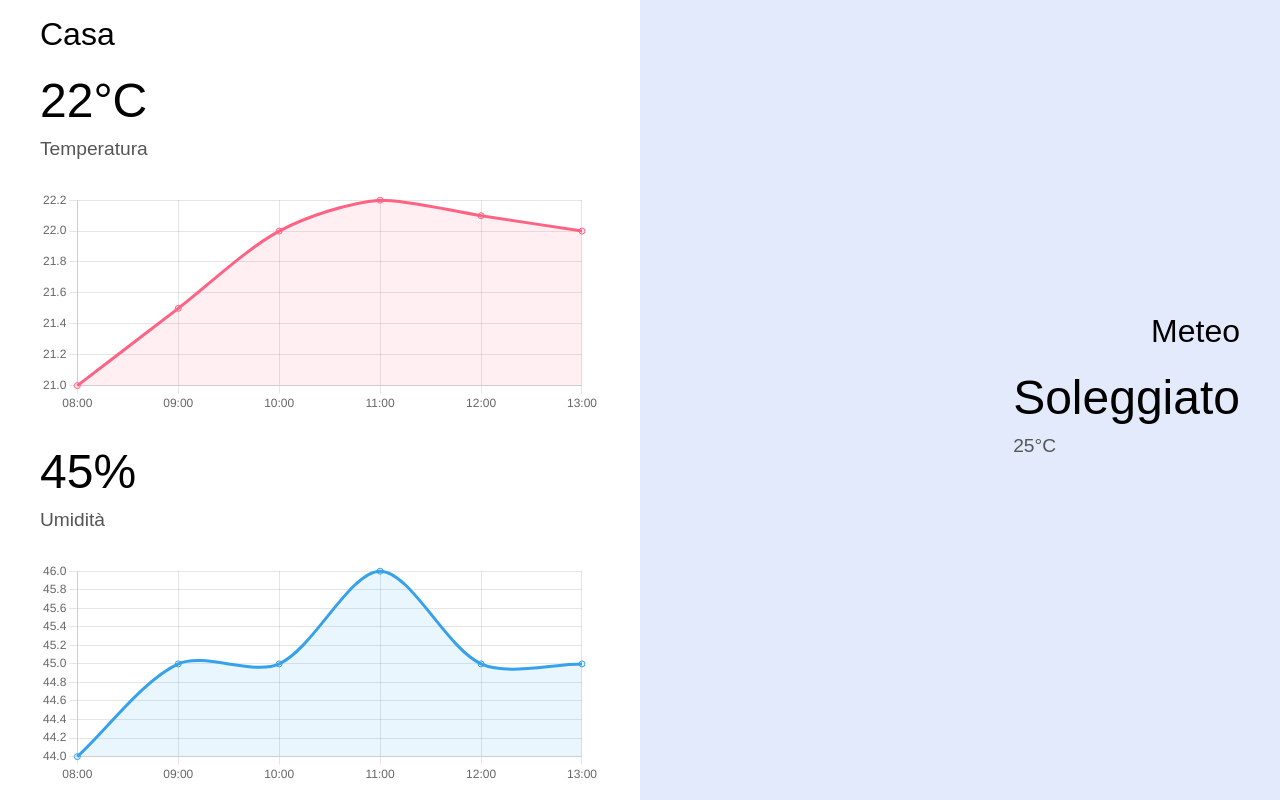
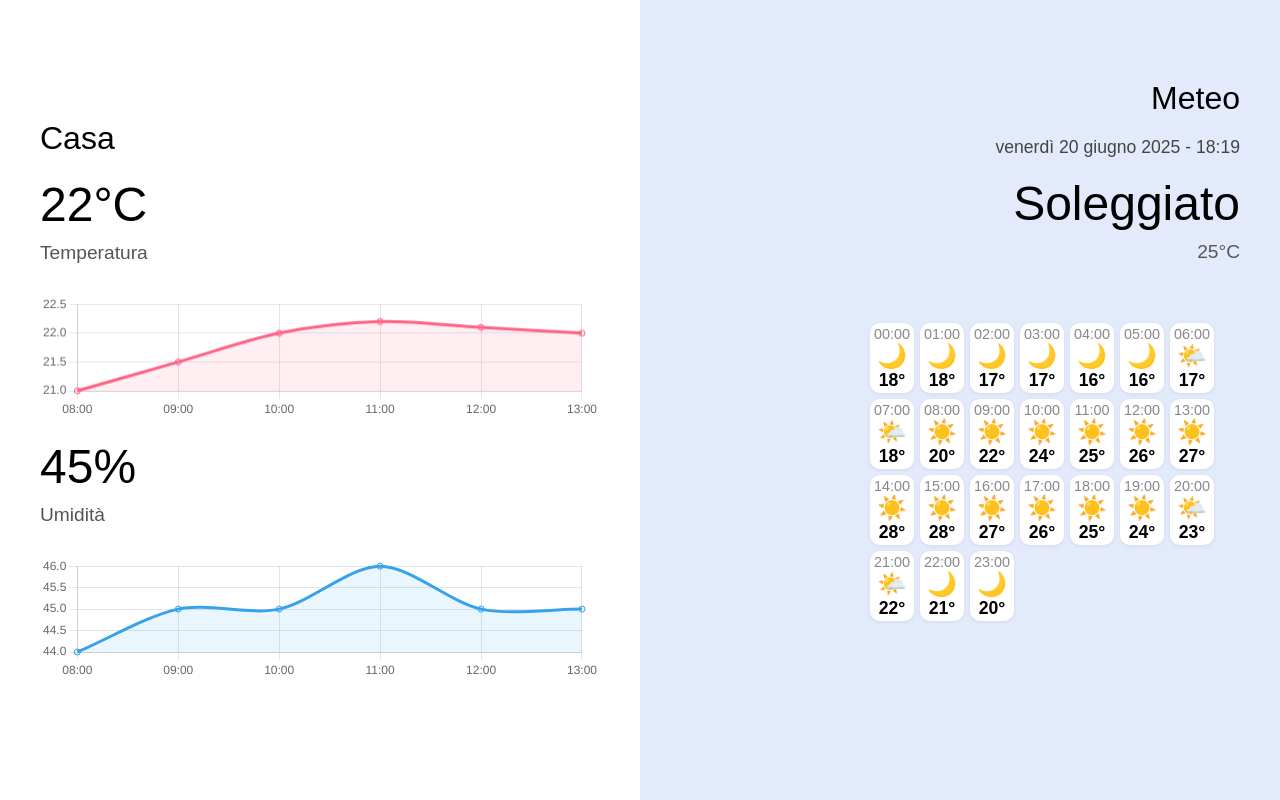
Before and after one commit to GiacomoNasi/home-dashboard, a plain HTML site: page dashboard.html in a window 1280 px wide. Drawn offline with nearby package versions, Linux system fonts and the light colour scheme.

Commit message:
Added meteo for every hour

```diff
--- a/dashboard.html
+++ b/dashboard.html
@@ -13,6 +13,7 @@
         .dashboard-container {
             display: flex;
             height: 100vh;
+            align-items: stretch;
         }
         .left-panel {
             flex: 1;
@@ -27,11 +28,14 @@
         .right-panel {
             flex: 1;
             background: #e3eafc;
-            padding: 40px;
+            padding: 40px 40px 40px 40px;
             display: flex;
             flex-direction: column;
-            justify-content: center;
+            justify-content: flex-start;
             align-items: flex-end;
+            box-sizing: border-box;
+            min-height: 0;
+            height: 100%;
         }
         .title {
             font-size: 2em;
@@ -46,6 +50,21 @@
             color: #555;
             margin-bottom: 30px;
         }
+        #weather-info {
+            width: 100%;
+            display: flex;
+            flex-direction: column;
+            align-items: flex-end;
+        }
+        #weatherBoxes {
+            display: flex;
+            flex-wrap: wrap;
+            gap: 6px;
+            margin-top: 30px;
+            max-width: 370px;
+            width: 100%;
+            box-sizing: border-box;
+        }
     </style>
     <script src="https://cdn.jsdelivr.net/npm/chart.js"></script>
 </head>
@@ -55,17 +74,18 @@
             <div class="title">Casa</div>
             <div class="value" id="temperature">22°C</div>
             <div class="label">Temperatura</div>
-            <canvas id="tempChart" width="300" height="120" style="margin-bottom:30px;"></canvas>
+            <canvas id="tempChart" width="180" height="40%" style="margin-bottom:20px;"></canvas>
             <div class="value" id="humidity">45%</div>
             <div class="label">Umidità</div>
-            <canvas id="humChart" width="300" height="120"></canvas>
+            <canvas id="humChart" width="180" height="40%"></canvas>
         </div>
         <div class="right-panel">
-            <div class="title">Meteo</div>
+            <div class="title" style="margin-top:40px;">Meteo</div>
+            <div id="datetime" style="font-size:1.1em;color:#444;margin-bottom:18px;"></div>
             <div id="weather-info">
-                <!-- Qui puoi inserire le informazioni meteo -->
                 <div class="value">Soleggiato</div>
                 <div class="label">25°C</div>
+                <div id="weatherBoxes" style="display: flex; flex-wrap: wrap; gap: 6px; margin-top: 30px; max-width: 370px;"></div>
             </div>
         </div>
     </div>
@@ -93,6 +113,75 @@
                 tension: 0.3
             }]
         };
+        // Dati di esempio per il meteo ogni ora della giornata
+        const weatherLabels = [
+            '00:00','01:00','02:00','03:00','04:00','05:00','06:00','07:00','08:00','09:00','10:00','11:00',
+            '12:00','13:00','14:00','15:00','16:00','17:00','18:00','19:00','20:00','21:00','22:00','23:00'
+        ];
+        const weatherData = {
+            labels: weatherLabels,
+            datasets: [{
+                label: 'Temperatura esterna (°C)',
+                data: [18,18,17,17,16,16,17,18,20,22,24,25,26,27,28,28,27,26,25,24,23,22,21,20],
+                borderColor: 'rgba(255, 206, 86, 1)',
+                backgroundColor: 'rgba(255, 206, 86, 0.1)',
+                fill: true,
+                tension: 0.3
+            }]
+        };
+        // Sostituisco il grafico meteo con box orari stile Google
+        const weatherHours = [
+            { ora: '00', temp: 18, icon: '🌙' },
+            { ora: '01', temp: 18, icon: '🌙' },
+            { ora: '02', temp: 17, icon: '🌙' },
+            { ora: '03', temp: 17, icon: '🌙' },
+            { ora: '04', temp: 16, icon: '🌙' },
+            { ora: '05', temp: 16, icon: '🌙' },
+            { ora: '06', temp: 17, icon: '🌤️' },
+            { ora: '07', temp: 18, icon: '🌤️' },
+            { ora: '08', temp: 20, icon: '☀️' },
+            { ora: '09', temp: 22, icon: '☀️' },
+            { ora: '10', temp: 24, icon: '☀️' },
+            { ora: '11', temp: 25, icon: '☀️' },
+            { ora: '12', temp: 26, icon: '☀️' },
+            { ora: '13', temp: 27, icon: '☀️' },
+            { ora: '14', temp: 28, icon: '☀️' },
+            { ora: '15', temp: 28, icon: '☀️' },
+            { ora: '16', temp: 27, icon: '☀️' },
+            { ora: '17', temp: 26, icon: '☀️' },
+            { ora: '18', temp: 25, icon: '☀️' },
+            { ora: '19', temp: 24, icon: '☀️' },
+            { ora: '20', temp: 23, icon: '🌤️' },
+            { ora: '21', temp: 22, icon: '🌤️' },
+            { ora: '22', temp: 21, icon: '🌙' },
+            { ora: '23', temp: 20, icon: '🌙' }
+        ];
+        function renderWeatherBoxes() {
+            const container = document.getElementById('weatherBoxes');
+            container.innerHTML = '';
+            weatherHours.forEach(w => {
+                const box = document.createElement('div');
+                box.style.display = 'flex';
+                box.style.flexDirection = 'column';
+                box.style.alignItems = 'center';
+                box.style.justifyContent = 'center';
+                box.style.width = '44px';
+                box.style.height = '70px';
+                box.style.background = '#fff';
+                box.style.borderRadius = '10px';
+                box.style.boxShadow = '0 1px 4px rgba(0,0,0,0.07)';
+                box.style.fontSize = '1em';
+                box.innerHTML = `<div style='font-size:0.9em;color:#888;'>${w.ora}:00</div><div style='font-size:1.5em;'>${w.icon}</div><div style='font-size:1.1em;font-weight:bold;'>${w.temp}°</div>`;
+                container.appendChild(box);
+            });
+        }
+        function updateDateTime() {
+            const now = new Date();
+            const options = { weekday: 'long', year: 'numeric', month: 'long', day: 'numeric' };
+            const dateStr = now.toLocaleDateString('it-IT', options);
+            const timeStr = now.toLocaleTimeString('it-IT', { hour: '2-digit', minute: '2-digit' });
+            document.getElementById('datetime').textContent = `${dateStr} - ${timeStr}`;
+        }
         window.onload = function() {
             new Chart(document.getElementById('tempChart').getContext('2d'), {
                 type: 'line',
@@ -110,6 +199,9 @@
                     scales: { y: { beginAtZero: false } }
                 }
             });
+            renderWeatherBoxes();
+            updateDateTime();
+            setInterval(updateDateTime, 1000);
         };
     </script>
 </body>
```
